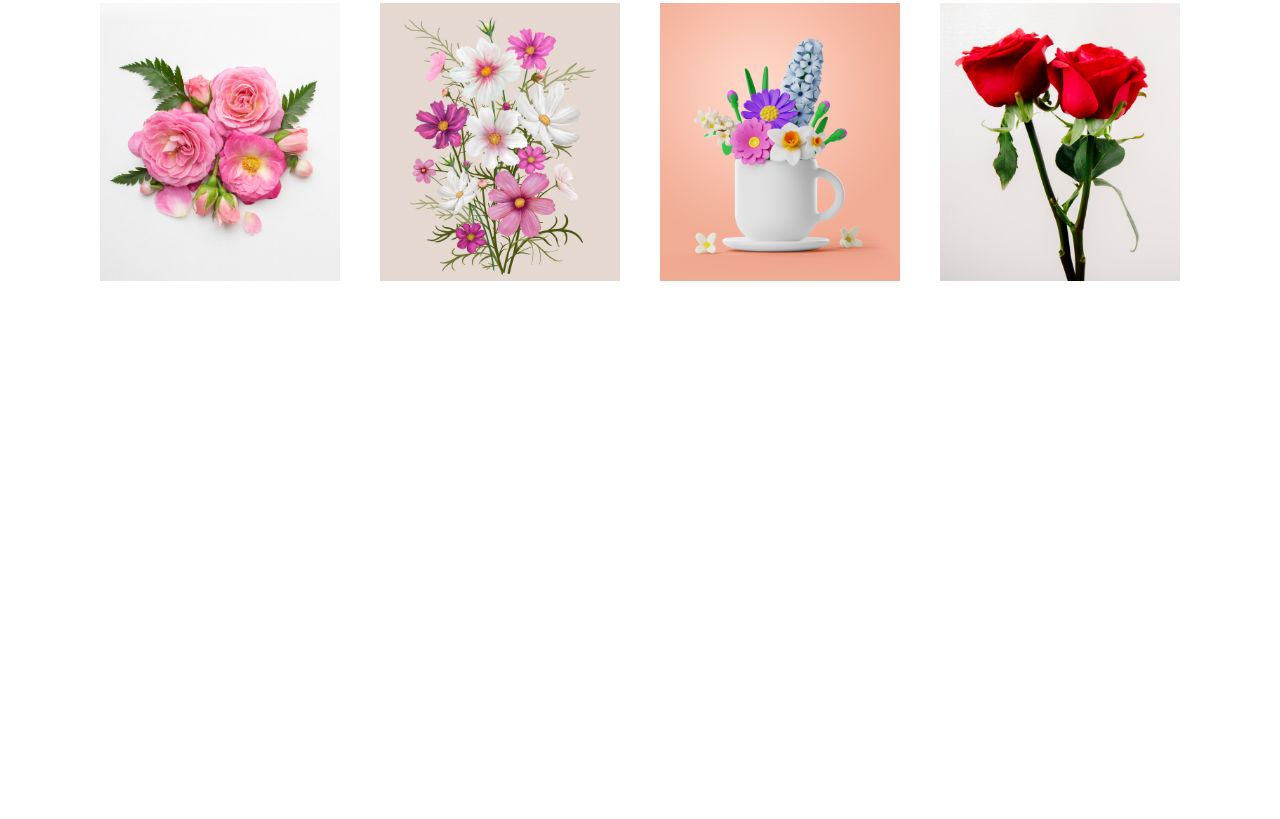
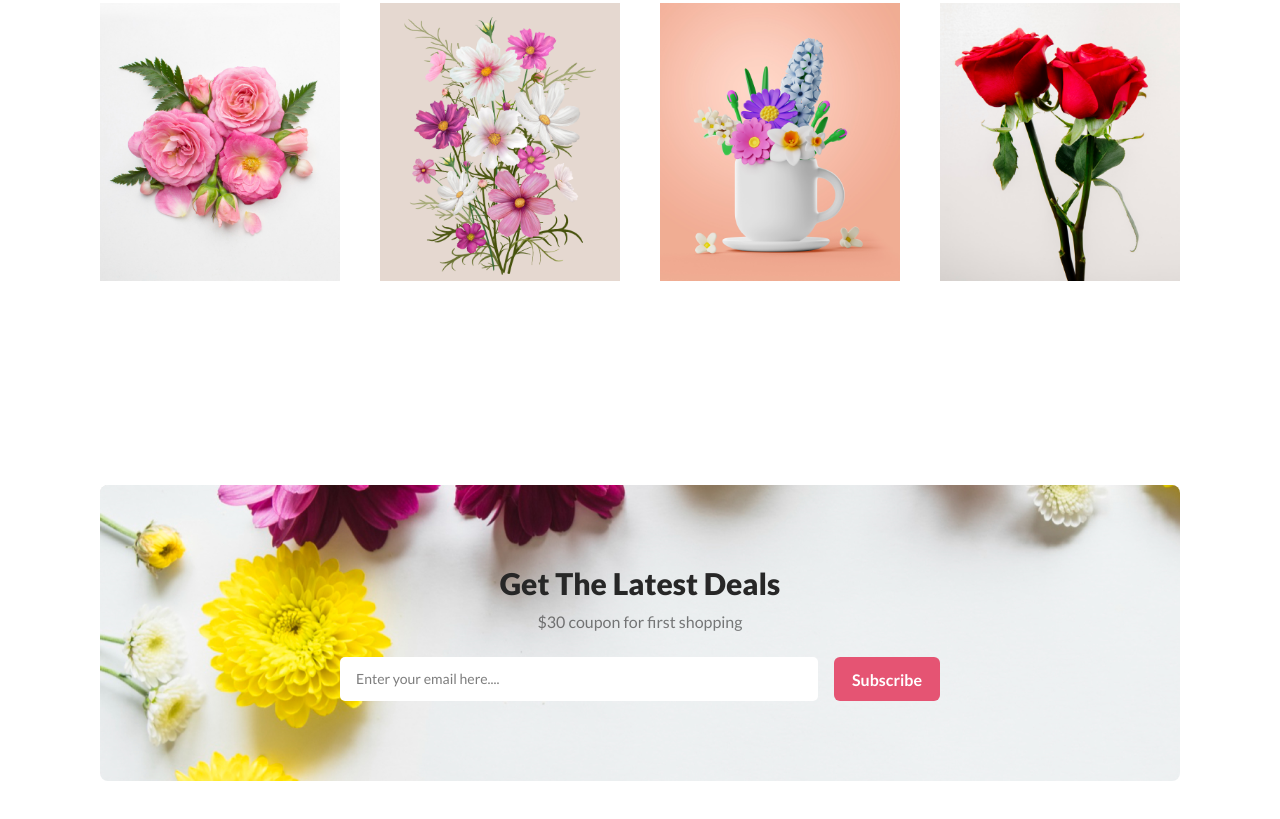
Before and after one commit to ahonkazi/dhor-ne, a plain HTML site: page index.html in a window 1280 px wide. Shown: the part 2655-3474 px from the top of the page. Before the commit the page ends 2940 px from the top, so only its background shows below. Drawn offline with Linux system fonts and the light colour scheme.

Commit message:
newslatter done

```diff
--- a/index.html
+++ b/index.html
@@ -322,6 +322,21 @@
             </div>
         </div>
     </section>
+
+    <section class="newslatter">
+        <div class="container">
+            <div class="wrapper">
+                <div class="content-wrapper">
+                    <h1>Get The Latest Deals</h1>
+                    <p>$30 coupon for first shopping</p>
+                    <div class="input-box">
+                        <input type="text" placeholder="Enter your email here....">
+                        <button class="btn-primary">Subscribe</button>
+                    </div>
+                </div>
+            </div>
+        </div>
+    </section>
 </body>
 
 </html>
--- a/style.scss
+++ b/style.scss
@@ -245,3 +245,72 @@ section {
         }
     }
 }
+
+.newslatter {
+    margin: 100px 0px;
+
+    .wrapper {
+        padding: 80px 0px;
+        border-radius: 8px;
+        background: url('./assets/Rectangle\ 9.png'), lightgray 0px -203.444px / 100% 213.755% no-repeat;
+
+        .content-wrapper {
+            width: 600px;
+            margin: 0 auto;
+            text-align: center;
+
+            h1 {
+                color: #272727;
+                text-align: center;
+                font-family: Lato;
+                font-size: 30px;
+                font-style: normal;
+                font-weight: 800;
+                line-height: normal;
+            }
+
+            p {
+                color: rgba(39, 39, 39, 0.60);
+                text-align: center;
+                font-family: Lato;
+                font-size: 16px;
+                font-style: normal;
+                font-weight: 400;
+                line-height: 30px;
+                margin-bottom: 20px;
+                margin-top: 6px;
+                /* 166.667% */
+            }
+
+            .input-box {
+                width: 600px;
+                height: 44px;
+                display: flex;
+                gap: 16px;
+
+                input {
+                    width: 100%;
+                    padding: 16px;
+                    outline: none;
+                    border: none;
+                    border-radius: 5px;
+                    background: #FFF;
+
+                    &::placeholder {
+                        color: rgba(39, 39, 39, 0.60);
+                        text-align: start;
+                        font-family: Lato;
+                        font-size: 14px;
+                        font-style: normal;
+                        font-weight: 400;
+                        line-height: normal;
+                    }
+                }
+
+                button {
+                    flex-shrink: 0;
+                }
+            }
+        }
+    }
+}
```
Also changed, not shown: style.css, 1 other file.
